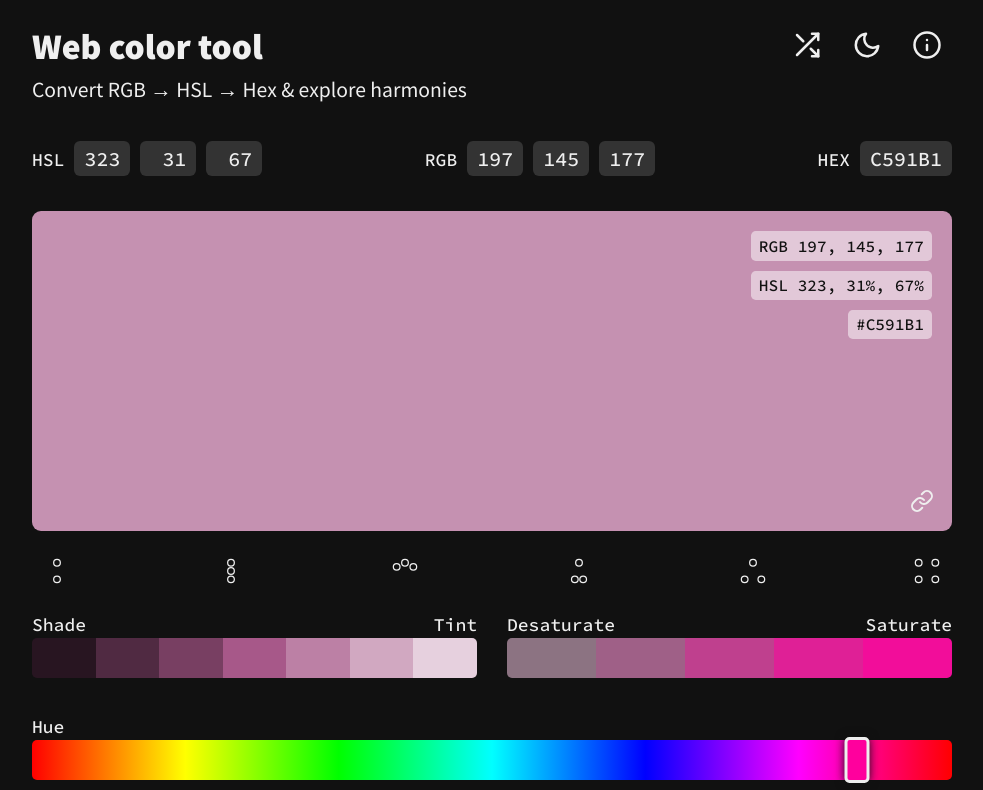
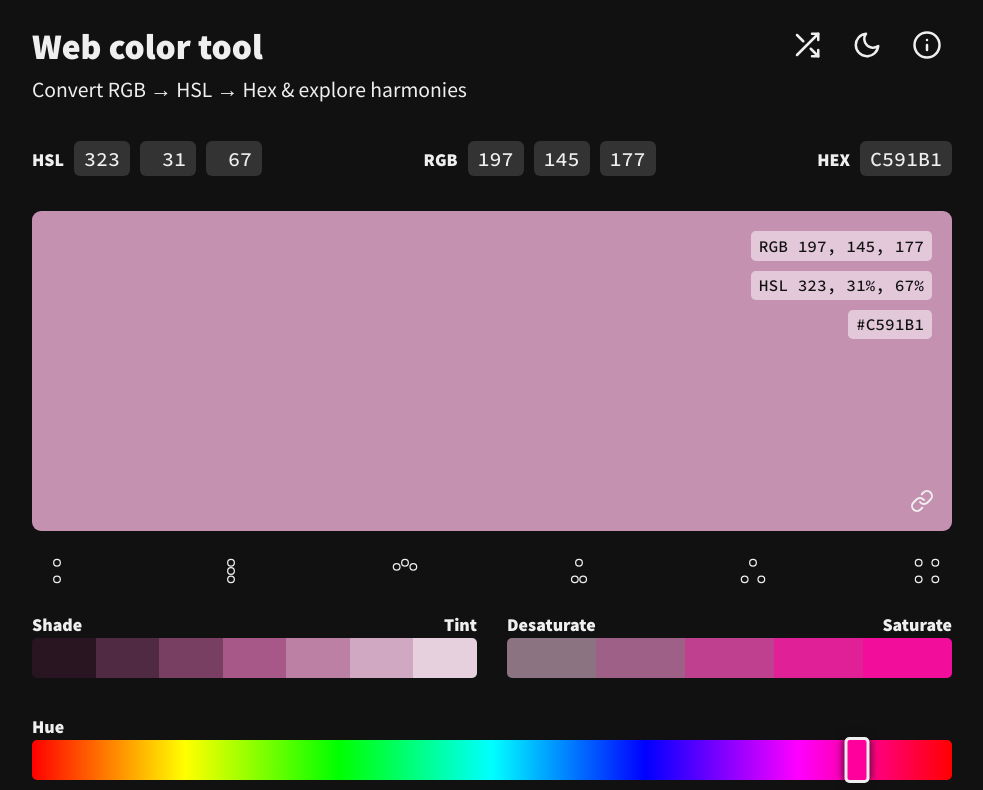
Before and after one commit to murbar/web-color-tool, a React (Create React App) app: page / in a window 1280 px wide. Shown: the top 790 px of the page, without its empty margins (148-1131 px from the left). Built offline with nearby package versions, Linux system fonts and the light colour scheme.

Commit message:
Fix-up label font weight

```diff
--- a/src/components/ColorAdjustControls.js
+++ b/src/components/ColorAdjustControls.js
@@ -51,7 +51,7 @@ const DisplayButton = styled.button`
 
 const Labels = styled.div`
   margin: 0 2rem;
-  font-family: ${p => p.theme.fontFixed};
+  font-weight: bold;
   display: flex;
   justify-content: space-between;
   ${breakpoints.tablet(css`
--- a/src/components/ValueInputs.js
+++ b/src/components/ValueInputs.js
@@ -11,7 +11,7 @@ const StyledDiv = styled.div`
     margin-bottom: 1.5rem;
   }
   label {
-    font-family: 'Source Code Pro', monospace;
+    font-weight: bold;
     margin-right: 1rem;
   }
   input {
--- a/src/components/ValueSliders.js
+++ b/src/components/ValueSliders.js
@@ -11,7 +11,7 @@ const StyledDiv = styled.div`
 const SliderContainer = styled.div`
   margin-bottom: 0.5rem;
   label {
-    font-family: ${p => p.theme.fontFixed};
+    font-weight: bold;
   }
 `;
 
```
